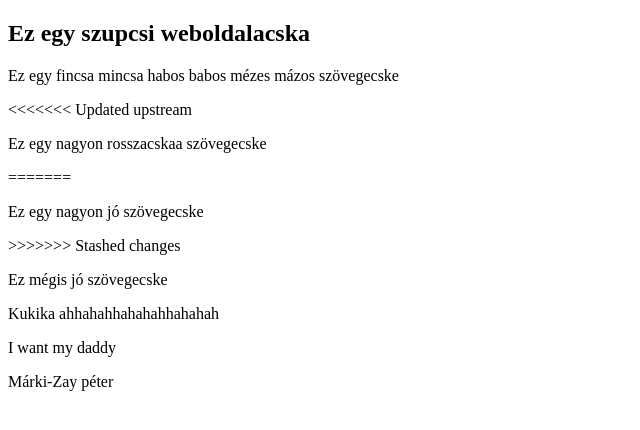
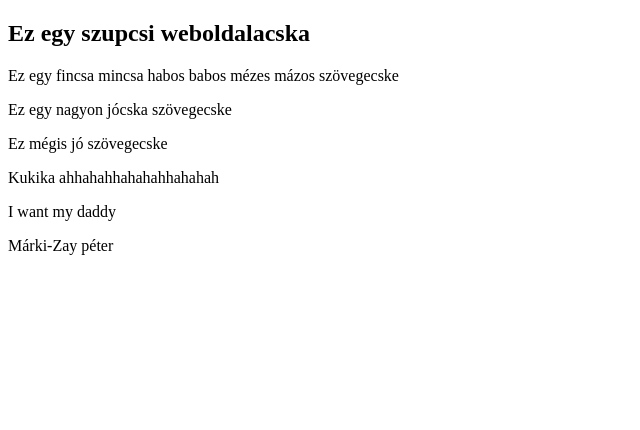
Before and after one commit to tothtamas2005/demo2, a plain HTML site: page index.html in a window 1280 px wide. Shown: the whole page, without its empty margins (0-640 px from the left). Drawn offline with Linux system fonts and the light colour scheme.

Commit message:
index 5.0 fejlesztls

```diff
--- a/index.html
+++ b/index.html
@@ -9,11 +9,7 @@
 <body>
     <h2>Ez egy szupcsi weboldalacska</h2>
     <p>Ez egy fincsa mincsa habos babos mézes mázos szövegecske</p>
-<<<<<<< Updated upstream
-    <p>Ez egy nagyon rosszacskaa szövegecske</p>
-=======
-    <p>Ez egy nagyon jó szövegecske</p>
->>>>>>> Stashed changes
+    <p>Ez egy nagyon jócska szövegecske</p>
     <p>Ez mégis jó szövegecske</p>
     <p>Kukika ahhahahhahahahhahahah</p>
     <p>I want my daddy</p>
```
